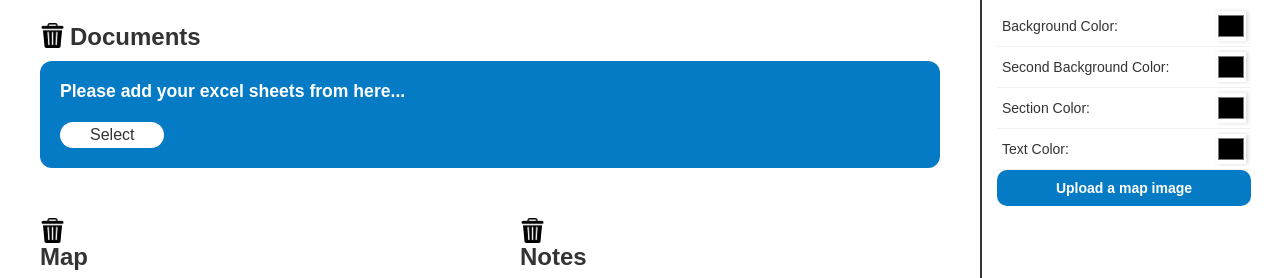
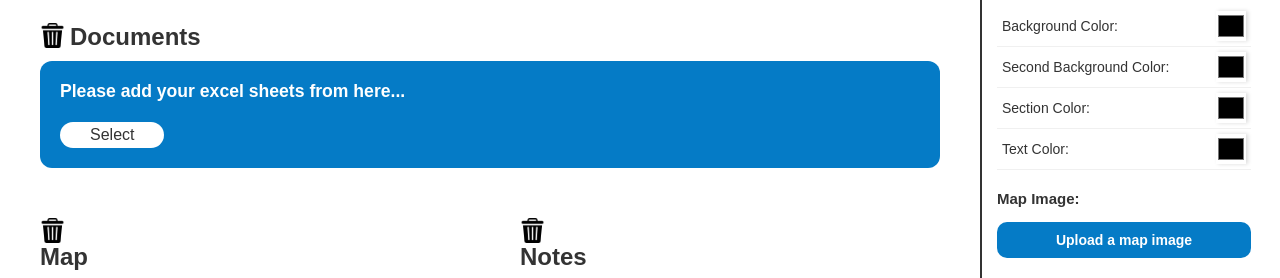
Before and after one commit to HadeerAltabaa/Customizable-Demo, a plain HTML site: page index.html in a window 1280 px wide. Both pictures are taken after a click on the button "Edit". Shown: the part 62-340 px from the top of the page. Drawn offline with nearby package versions, Linux system fonts and the light colour scheme.

Commit message:
Update the sidebar style

```diff
--- a/index.html
+++ b/index.html
@@ -51,6 +51,9 @@
                 <label>Second Background Color: <input type="color" id="secondColorInput"></label>
                 <label>Section Color: <input type="color" id="sectionColorInput"></label>
                 <label>Text Color: <input type="color" id="txtColorInput"></label>
+            </div>
+            <div class="edit-map-img">
+                <h3>Map Image:</h3>
                 <label class="updateImage" for="imageInput">Upload a map image</label>
             </div>
         </div>
--- a/style.css
+++ b/style.css
@@ -182,6 +182,29 @@ body {
             background: none;
             box-shadow: 2px 0 4px rgba(0, 0, 0, 0.15);
             cursor: pointer;
+        }
+
+        label[for="imageInput"] {
+            margin-top: auto !important;
+            display: flex !important;
+            align-items: center !important;
+            justify-content: center !important;
+            padding: 10px 20px !important;
+            border: none !important;
+            border-radius: 10px !important;
+            background-color: var(--section-color) !important;
+            color: var(--bg-color) !important;
+            cursor: pointer !important;
+            font-size: 14px !important;
+            font-weight: bold !important;
+            text-align: center !important;
+        }
+
+        .edit-map-img {
+            display: flex;
+            flex-direction: column;
+            gap: 10px;
+            margin-top: 20px;
         }
     }
 
@@ -808,19 +831,3 @@ input[type=number] {
     font-size: 14px;
     text-align: center;
 }
-
-label[for="imageInput"] {
-    margin-top: auto !important;
-    display: flex !important;
-    align-items: center !important;
-    justify-content: center !important;
-    padding: 10px 20px !important;
-    border: none !important;
-    border-radius: 10px !important;
-    background-color: var(--section-color) !important;
-    color: var(--bg-color) !important;
-    cursor: pointer !important;
-    font-size: 14px !important;
-    font-weight: bold !important;
-    text-align: center !important;
-}
```
